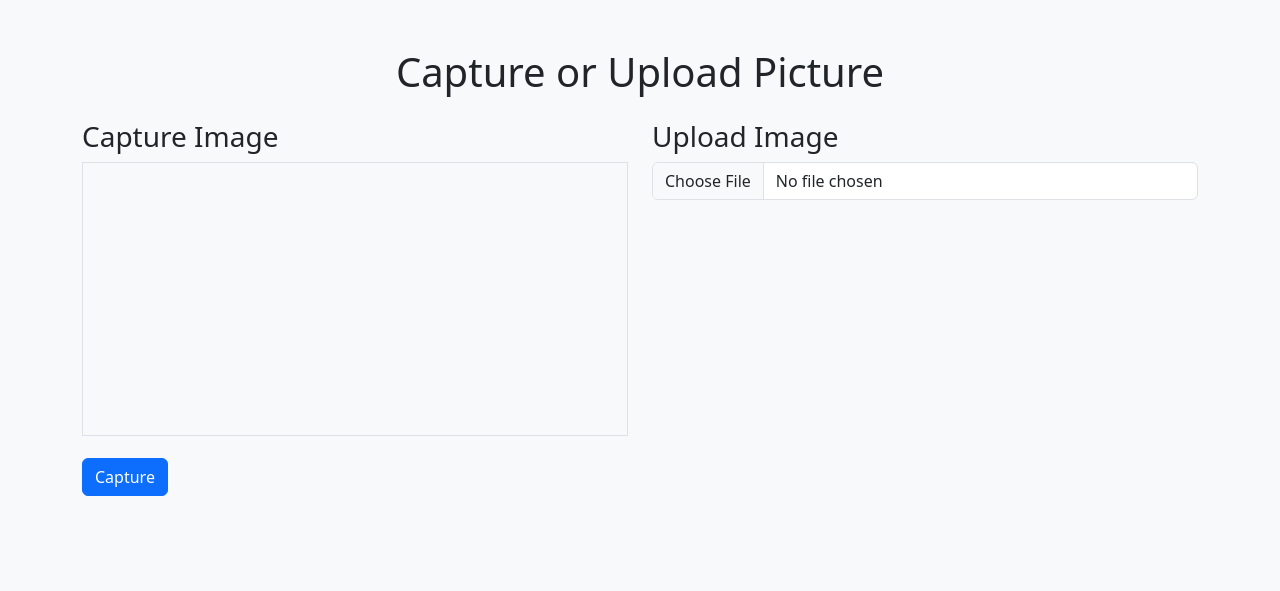
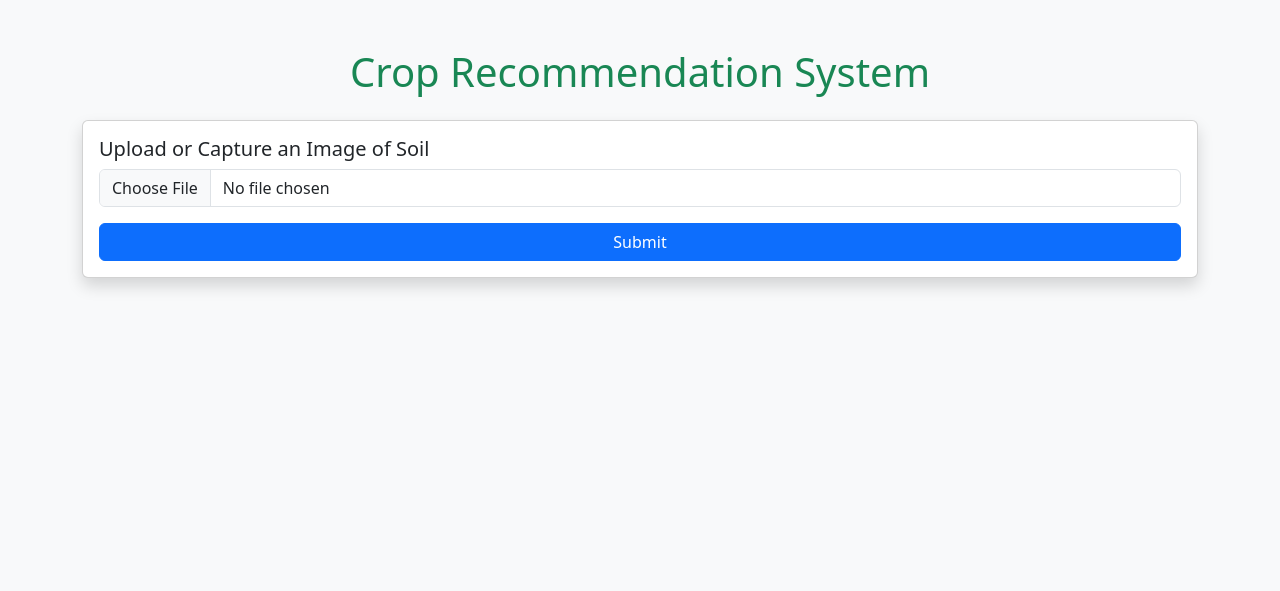
Before and after one commit to prodevoloper-25/seedmap, a Flask app: page / in a window 1280 px wide. Shown: the top 591 px of the page. Run offline with Flask 3, Linux system fonts and the light colour scheme; some libraries are stand-ins or nearby versions.

Commit message:
Update index.html

```diff
--- a/templates/index.html
+++ b/templates/index.html
@@ -3,209 +3,82 @@
 <head>
     <meta charset="UTF-8">
     <meta name="viewport" content="width=device-width, initial-scale=1.0">
-    <title>Capture or Upload Picture</title>
-    <link
-        href="https://cdn.jsdelivr.net/npm/bootstrap@5.3.0-alpha3/dist/css/bootstrap.min.css"
-        rel="stylesheet"
-    >
+    <title>Crop Recommendation</title>
+    <link rel="stylesheet" href="https://cdn.jsdelivr.net/npm/bootstrap@5.3.0/dist/css/bootstrap.min.css">
+</head>
+<body class="bg-light">
+
+    <div class="container my-5">
+        <h1 class="text-center text-success mb-4">Crop Recommendation System</h1>
+        <div class="card shadow">
+            <div class="card-body">
+                <h5 class="card-title">Upload or Capture an Image of Soil</h5>
+                <input type="file" id="fileInput" accept="image/*" class="form-control mb-3">
+                <button class="btn btn-primary w-100" onclick="uploadImage()">Submit</button>
+            </div>
+        </div>
+
+        <div id="output" class="mt-5"></div>
+    </div>
+
     <script>
-        let cameraStream;
-
-        // Start the camera with the back-facing mode
-        function startCamera() {
-            const video = document.getElementById("video");
-            navigator.mediaDevices
-                .getUserMedia({ video: { facingMode: "environment" } })
-                .then((stream) => {
-                    cameraStream = stream;
-                    video.srcObject = stream;
-                })
-                .catch((err) => {
-                    alert("Unable to access the camera: " + err.message);
+        async function getGeolocation() {
+            return new Promise((resolve, reject) => {
+                if (navigator.geolocation) {
+                    navigator.geolocation.getCurrentPosition(
+                        (position) => resolve(position.coords),
+                        (error) => reject(error)
+                    );
+                } else {
+                    reject(new Error("Geolocation not supported by this browser."));
+                }
             });
         }
 
-        // Stop the camera
-        function stopCamera() {
-            if (cameraStream) {
-                cameraStream.getTracks().forEach((track) => track.stop());
-            }
-        }
-
-        // Capture image from the video feed
-        function captureImage() {
-            const video = document.getElementById("video");
-            const canvas = document.getElementById("canvas");
-            const context = canvas.getContext("2d");
-
-            // Set canvas dimensions to match the video feed
-            canvas.width = video.videoWidth;
-            canvas.height = video.videoHeight;
-
-            // Draw the current video frame on the canvas
-            context.drawImage(video, 0, 0, canvas.width, canvas.height);
-
-            // Convert canvas content to a data URL (base64 image)
-            const imageDataURL = canvas.toDataURL("image/png");
-
-            // Update the preview image
-            document.getElementById("preview").src = imageDataURL;
-            document.getElementById("preview").style.display = "block";
-
-            // Store the image data URL in a hidden input field
-            document.getElementById("imageData").value = imageDataURL;
-
-            // Hide the video feed and controls, show the submit button
-            document.getElementById("video").style.display = "none";
-            document.getElementById("captureControls").style.display = "none";
-            document.getElementById("submitControls").style.display = "block";
-
-            stopCamera();
-        }
-
-        // Show the submit button when a file is chosen
-        function handleFileInput() {
+        async function uploadImage() {
             const fileInput = document.getElementById("fileInput");
-            if (fileInput.files.length > 0) {
-                document.getElementById("submitControls").style.display = "block";
-                document.getElementById("video").style.display = "none";
-                document.getElementById("captureControls").style.display = "none";
-                document.getElementById("preview").style.display = "none";
-            }
-        }
-
-        // Get the user's geolocation
-        async function getGeolocation() {
-            return new Promise((resolve, reject) => {
-                if (!navigator.geolocation) {
-                    alert("Geolocation is not supported by your browser.");
-                    return reject();
-                }
-                navigator.geolocation.getCurrentPosition(
-                    (position) => resolve({
-                        latitude: position.coords.latitude,
-                        longitude: position.coords.longitude,
-                    }),
-                    () => {
-                        alert("Unable to retrieve your location.");
-                        reject();
-                    }
-                );
-            });
-        }
-
-        // Upload the image and geolocation
-       // Upload the image and geolocation
-async function uploadImage() {
-    const imageData = document.getElementById("imageData").value;
-    const fileInput = document.getElementById("fileInput");
-    let position = { latitude: "N/A", longitude: "N/A" };
-
-    try {
-        // Fetch geolocation
-        position = await getGeolocation();
-    } catch (err) {
-        console.error("Geolocation error:", err);
-    }
-
             const formData = new FormData();
 
-    if (imageData) {
-        // Captured image
-        formData.append("image_data", imageData);
-    } else if (fileInput.files[0]) {
-        // Uploaded image
-        formData.append("file", fileInput.files[0]);
-    } else {
-        alert("Please capture or upload an image.");
+            if (!fileInput.files[0]) {
+                alert("Please select or capture an image.");
                 return;
             }
 
+            formData.append("file", fileInput.files[0]);
+
+            try {
+                const position = await getGeolocation();
                 formData.append("latitude", position.latitude);
                 formData.append("longitude", position.longitude);
+            } catch (error) {
+                alert("Failed to get geolocation. Using default coordinates.");
+                formData.append("latitude", "0.0");
+                formData.append("longitude", "0.0");
+            }
 
             fetch("/upload", {
                 method: "POST",
-        body: formData,
+                body: formData
             })
-        .then((response) => {
-            if (!response.ok) {
-                throw new Error(`HTTP error! status: ${response.status}`);
-            }
-            return response.json();
-        })
+                .then((response) => response.json())
                 .then((data) => {
                     if (data.error) {
-                alert(data.error);
+                        alert("Error: " + data.error);
                     } else {
-                // Display organized output
                         document.getElementById("output").innerHTML = `
-                    <h5 class="text-success">Submission Successful!</h5>
-                    <p>Latitude: ${data.latitude}</p>
-                    <p>Longitude: ${data.longitude}</p>
-                    <img src="${data.file_path}" alt="Uploaded Image" class="img-fluid mt-3">
-                    <button class="btn btn-primary mt-3" onclick="resetForm()">Click Again</button>
+                            <h3 class="text-success">Results</h3>
+                            <p><strong>Soil Type:</strong> ${data.soil_type} (${data.confidence.toFixed(2)}% confidence)</p>
+                            <p><strong>Temperature:</strong> ${data.temperature}°C</p>
+                            <p><strong>Recommended Crops:</strong> ${data.recommended_crops.join(", ")}</p>
                         `;
-
-                // Hide form elements after submission
-                document.getElementById("formSection").style.display = "none";
                     }
                 })
                 .catch((error) => {
-            console.error("Submission error:", error);
-            alert("An error occurred during submission: " + error.message);
+                    console.error("Error:", error);
+                    alert("An error occurred during submission.");
                 });
         }
+    </script>
 
-
-        // Reset the form for a new capture/upload
-        function resetForm() {
-            document.getElementById("output").innerHTML = "";
-            document.getElementById("formSection").style.display = "block";
-            document.getElementById("video").style.display = "block";
-            document.getElementById("preview").style.display = "none";
-            document.getElementById("captureControls").style.display = "block";
-            document.getElementById("submitControls").style.display = "none";
-            document.getElementById("fileInput").value = "";
-            document.getElementById("imageData").value = "";
-            startCamera();
-        }
-    </script>
-</head>
-<body onload="startCamera()" class="bg-light">
-    <div class="container py-5">
-        <h1 class="text-center mb-4">Capture or Upload Picture</h1>
-
-        <!-- Form Section -->
-        <div id="formSection">
-            <div class="row">
-                <!-- Camera Section -->
-                <div class="col-md-6">
-                    <h3>Capture Image</h3>
-                    <video id="video" class="w-100 border" autoplay></video>
-                    <div id="captureControls" class="mt-3">
-                        <button class="btn btn-primary" onclick="captureImage()">Capture</button>
-                    </div>
-                    <canvas id="canvas" style="display:none;"></canvas>
-                    <img id="preview" class="img-fluid mt-3" alt="Captured Image" style="display:none;">
-                    <input type="hidden" id="imageData">
-                </div>
-
-                <!-- Upload Section -->
-                <div class="col-md-6">
-                    <h3>Upload Image</h3>
-                    <input type="file" id="fileInput" class="form-control mb-3" accept="image/*" onchange="handleFileInput()">
-                </div>
-            </div>
-
-            <!-- Submit Button -->
-            <div id="submitControls" class="text-center mt-4" style="display:none;">
-                <button class="btn btn-success" onclick="uploadImage()">Submit</button>
-            </div>
-        </div>
-
-        <!-- Output Section -->
-        <div id="output" class="mt-5 text-center"></div>
-    </div>
 </body>
 </html>
```
Lines whose indentation alone changed are shown as unchanged.
